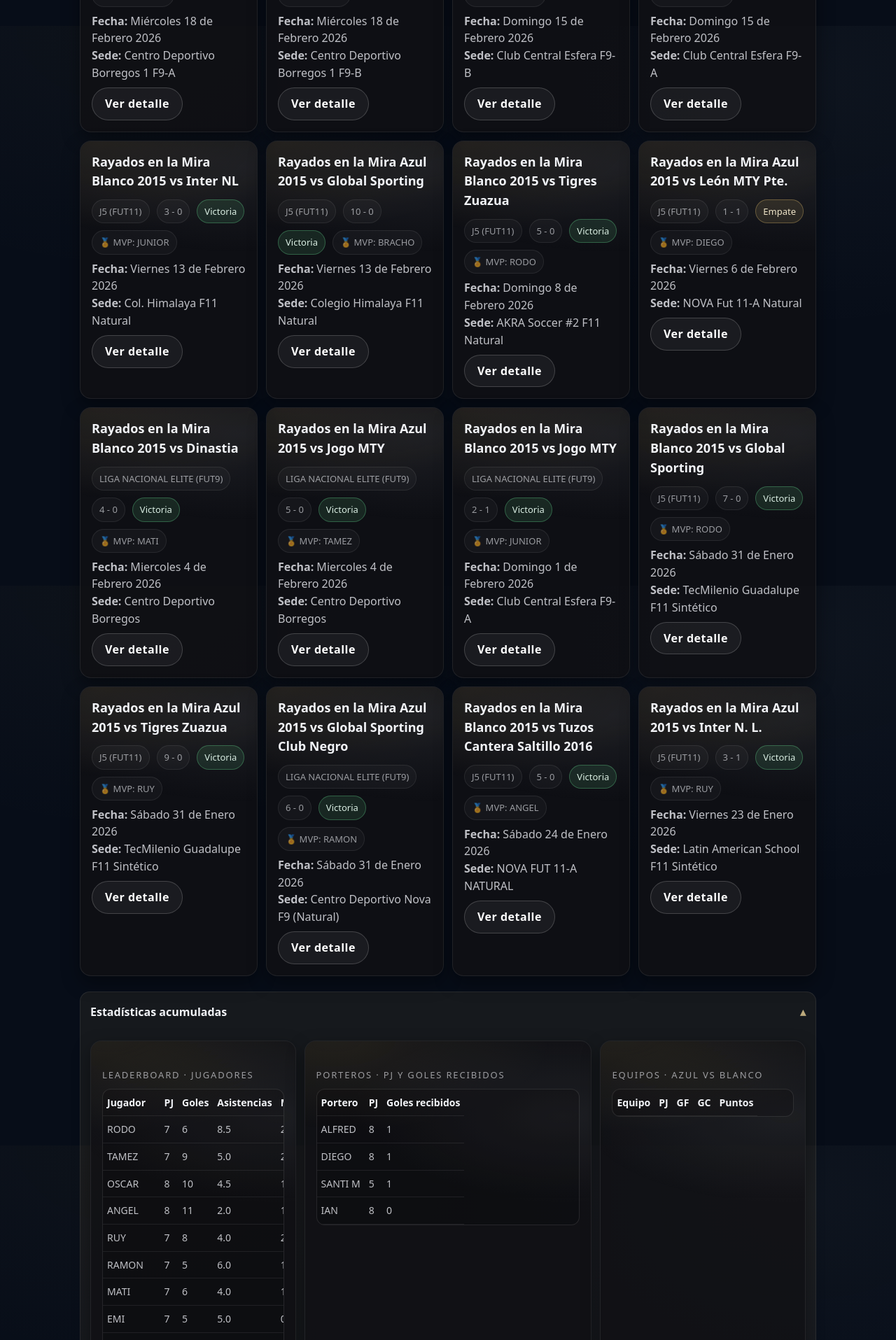
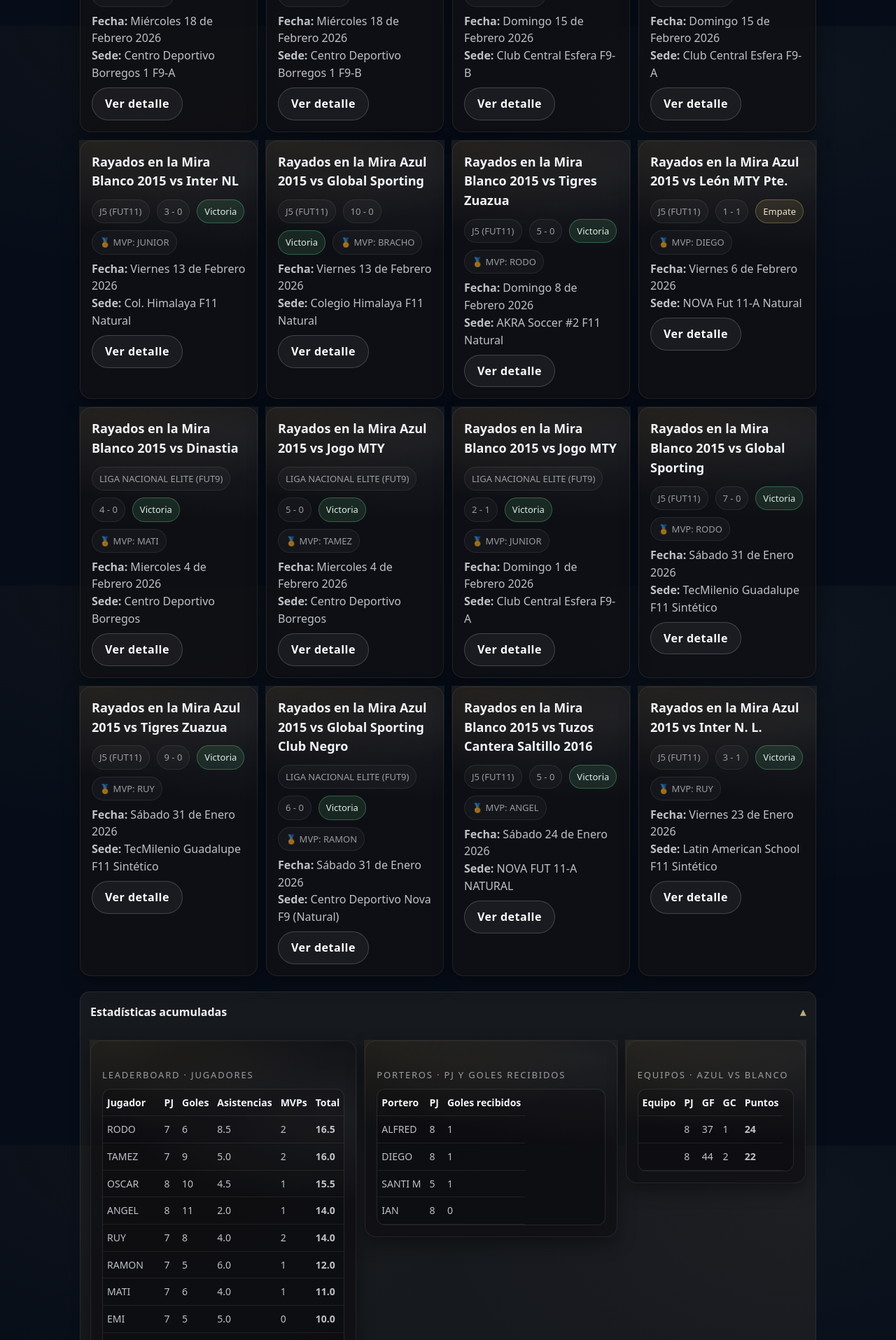
Before and after one commit to manumanusanroman-rgb/Manu, a FastAPI app: page /partidos in a window 1280 px wide, after a click on "Estadísticas acumuladas". Shown: the part 763-2678 px from the top of the page at 70% size. Run offline with FastAPI, Linux system fonts and the light colour scheme; lists and menus that the app fills with data are empty.

Commit message:
Add table-wrap horizontal scroll for tables

```diff
--- a/app.py
+++ b/app.py
@@ -1041,7 +1041,7 @@ def partidos(request: Request):
             "leaderboard": leaderboard,
             "sort": sort,
 
-            "tabla_equipos": tabla_equipos,
+            "equipos_tabla": tabla_equipos,
             "stats_jugadores": stats_jugadores,
             "porteros_tabla": porteros_tabla
         }
--- a/static/styles.css
+++ b/static/styles.css
@@ -958,3 +958,26 @@ html[data-theme="silver"] .badge-upcoming{
   opacity: .95;
   border-color: rgba(201,209,218,.22);
 }
+/* Evita que las cards se estiren a la altura de la más alta */
+.match-grid{
+  align-items: start;
+}
+.match-grid .card{
+  align-self: start;
+}
+/* ===== Tables: horizontal scroll (fix cut columns) ===== */
+.table-wrap{
+  width: 100%;
+  overflow-x: auto;
+  -webkit-overflow-scrolling: touch;
+}
+
+/* fuerza que la tabla no se aplaste en pantallas chicas */
+.table-wrap .events{
+  min-width: 720px;
+}
+
+/* evita que el contenedor de la card “corte” la tabla */
+.card{
+  overflow: visible;
+}
```
